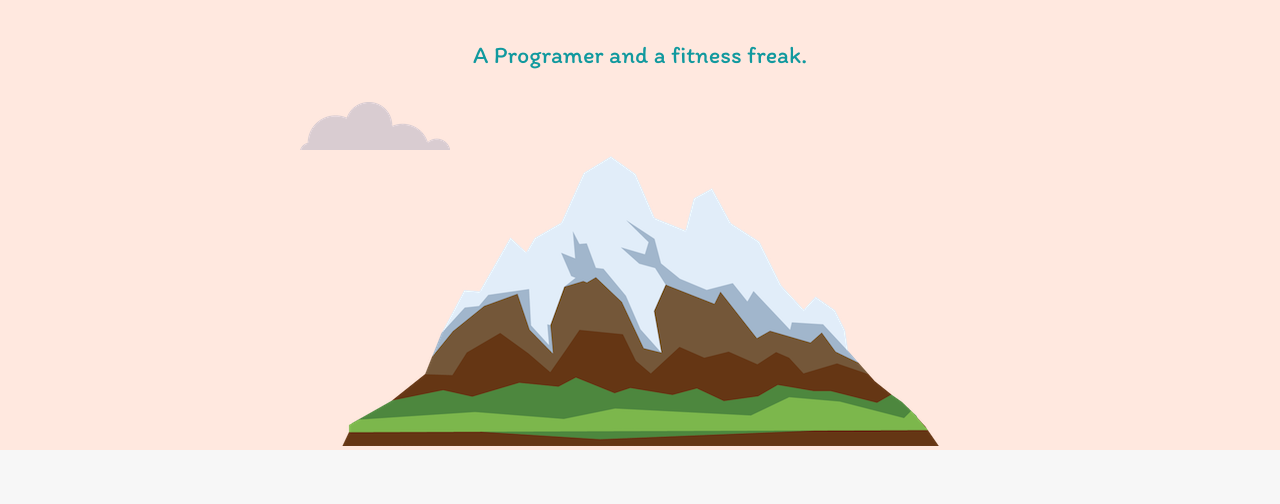
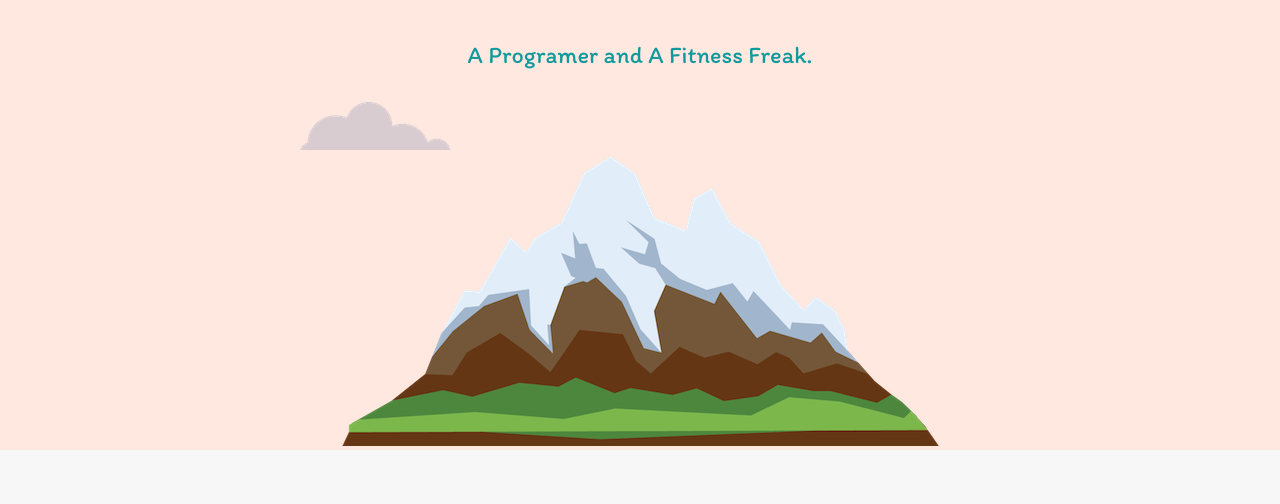
Before and after one commit to divyanshukumar11/1st, a plain HTML site: page index.html in a window 1280 px wide. Shown: the part 231-735 px from the top of the page. Drawn offline with Linux system fonts and the light colour scheme.

Commit message:
Update index.html

```diff
--- a/index.html
+++ b/index.html
@@ -13,7 +13,7 @@
 <div class="top">
   <img class="top-cloud" src="images/cloud.png" alt="cloud-image">
   <h1>I'm Divyanshu</h1>
-  <h2 class="gramer">A Programer and a fitness freak.</h2>
+  <h2 class="gramer">A Programer and A Fitness Freak.</h2>
   <img class="bottom-cloud" src="images/cloud.png" alt="cloud-image">
   <img  src="images/mountain.png" alt="mountain-image">
 </div>
```
